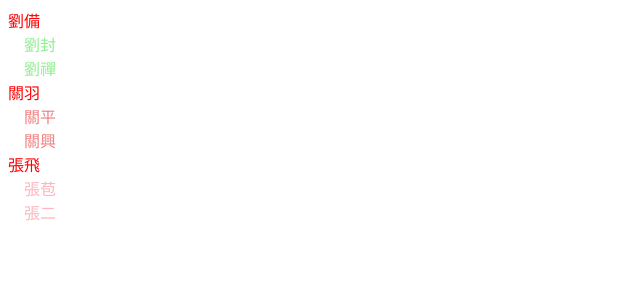
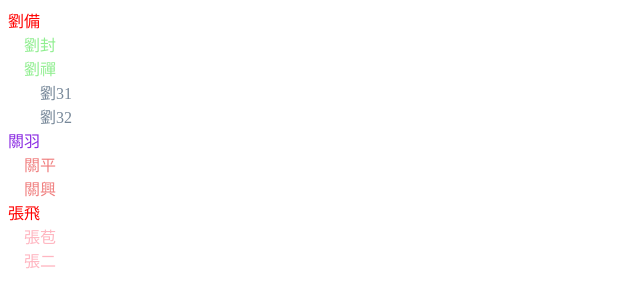
Before and after one commit to chengkk0910/web2026-10-28, a plain HTML site: page s20261104/s20261104_07_combinator.html in a window 1280 px wide. Shown: the whole page, without its empty margins (0-640 px from the left). Drawn offline with Linux system fonts and the light colour scheme.

Commit message:
combinator

```diff
--- a/s20261104/s20261104_07_combinator.html
+++ b/s20261104/s20261104_07_combinator.html
@@ -14,12 +14,24 @@
             color: lightpink;
         }
 
+
+
+        /* 少用 空格 */
+        .p1 div {
+            color: lightslategray;
+        }
+
         .p1>div {
             color: lightgreen;
         }
 
         .p2>div {
             color: lightcoral;
+        }
+
+        /* + 很少用 */
+        .p1+div {
+            color: blueviolet;
         }
 
         /* 劉備 兄弟姊妹層 */
@@ -31,11 +43,31 @@
 
 <body>
     <!-- 組合選擇器 -->
+    <!-- > ~ -->
+    <!-- 最常用 > -->
+    <!-- class id  -->
+
+    <!-- 複習一下 -->
+    <!-- 空格 少用 打錯了 後代全部 -->
+    <!-- + 少用 -->
+    <!-- - 沒有這個 -->
+    <!-- * 萬用字元 -->
+    <!-- / 沒有 -->
+    <!-- + 相鄰 少用 -->
+    <!-- ~ 同一層 -->
+    <!-- > 下一層 -->
+    <!-- # id -->
+    <!-- . class -->
+    <!-- , 兩個都有 -->
 
     <div class="parent-div p1">
         劉備
         <div class="child-div c11">&nbsp;&nbsp;&nbsp;&nbsp;劉封</div>
-        <div class="child-div c12">&nbsp;&nbsp;&nbsp;&nbsp;劉禪</div>
+        <div class="child-div c12">&nbsp;&nbsp;&nbsp;&nbsp;劉禪
+            <div class="child-child-div">&nbsp;&nbsp;&nbsp;&nbsp;&nbsp;&nbsp;&nbsp;&nbsp;劉31</div>
+            <div class="child-child-div">&nbsp;&nbsp;&nbsp;&nbsp;&nbsp;&nbsp;&nbsp;&nbsp;劉32</div>
+        </div>
+
     </div>
 
     <div class="parent-div p2">
```
